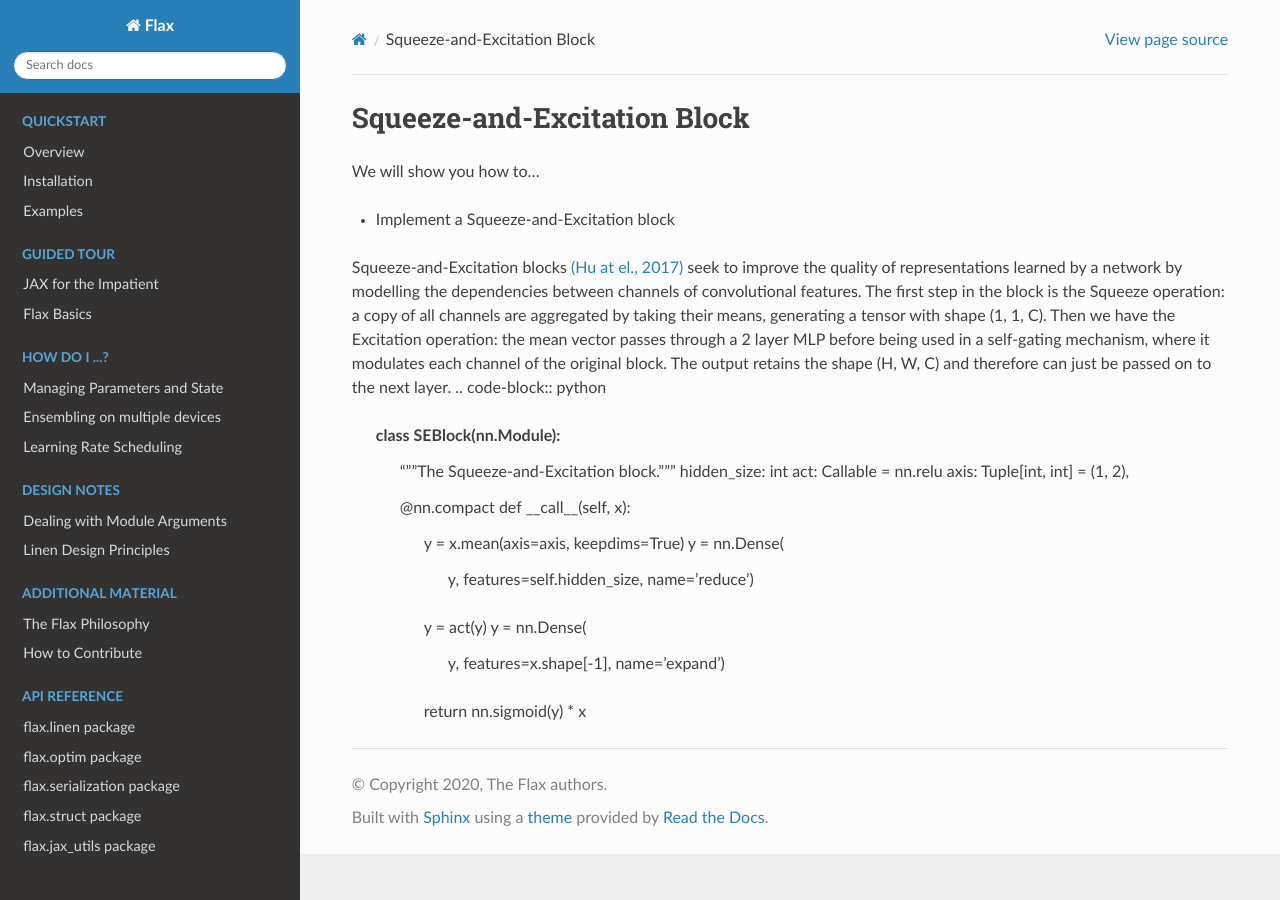
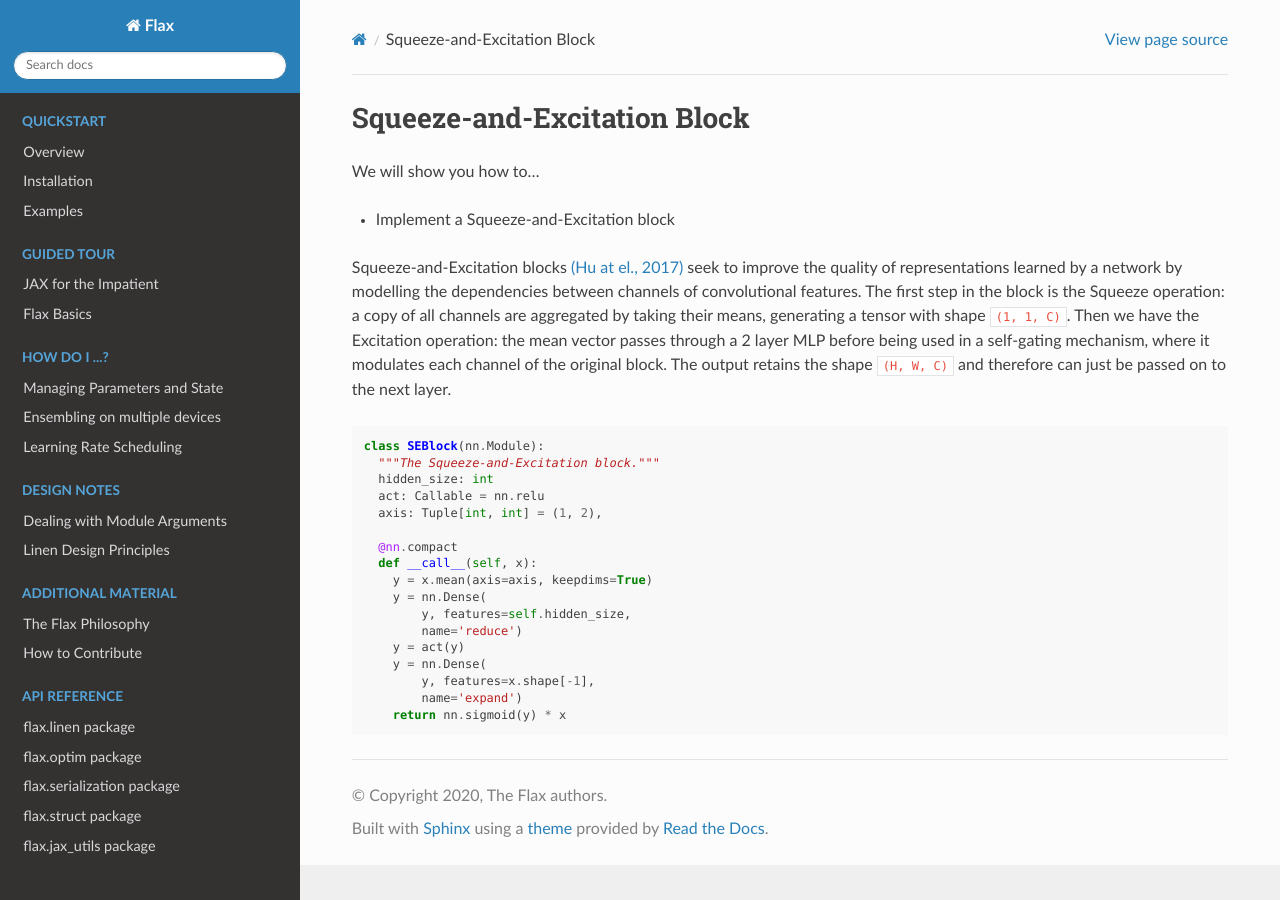
Before and after one commit to bortkomencw/flax, a Sphinx documentation site: the page built from docs/howtos/squeeze_and_excite.rst, in a window 1280 px wide. Built offline with Sphinx 7.4.7 and the Read the Docs theme 2.0.0, drawn with Linux system fonts in a browser that asks for light colours; some of the changed lines change nothing that is shown.

Commit message:
Apply suggestions from code review
Co-authored-by: Marc van Zee <marcvanzee@gmail.com>

```diff
--- a/docs/howtos/squeeze_and_excite.rst
+++ b/docs/howtos/squeeze_and_excite.rst
@@ -8,11 +8,11 @@ We will show you how to...
 Squeeze-and-Excitation blocks `(Hu at el., 2017) <https://arxiv.org/abs/1709.01507>`_ seek to
 improve the quality of representations learned by a network by modelling the dependencies between channels of convolutional features.
 The first step in the block is the Squeeze operation: a copy of all channels are aggregated by taking their means, generating
-a tensor with shape (1, 1, C). Then we have the Excitation operation: the mean vector passes through a 2 layer MLP
-before being  used in a self-gating mechanism, where it modulates each channel of the original block.
-The output retains the shape (H, W, C) and therefore can just be passed on to the next layer.
-.. code-block:: python
+a tensor with shape ``(1, 1, C)``. Then we have the Excitation operation: the mean vector passes through a 2 layer MLP
+before being used in a self-gating mechanism, where it modulates each channel of the original block.
+The output retains the shape ``(H, W, C)`` and therefore can just be passed on to the next layer.
 
+.. testcode::
 
   class SEBlock(nn.Module):
     """The Squeeze-and-Excitation block."""
@@ -22,12 +22,12 @@ The output retains the shape (H, W, C) and therefore can just be passed on to th
 
     @nn.compact
     def __call__(self, x):
-        y = x.mean(axis=axis, keepdims=True)
-        y = nn.Dense(
-            y, features=self.hidden_size,
-            name='reduce')
-        y = act(y)
-        y = nn.Dense(
-            y, features=x.shape[-1],
-            name='expand')
-        return nn.sigmoid(y) * x
+      y = x.mean(axis=axis, keepdims=True)
+      y = nn.Dense(
+          y, features=self.hidden_size,
+          name='reduce')
+      y = act(y)
+      y = nn.Dense(
+          y, features=x.shape[-1],
+          name='expand')
+      return nn.sigmoid(y) * x
```
